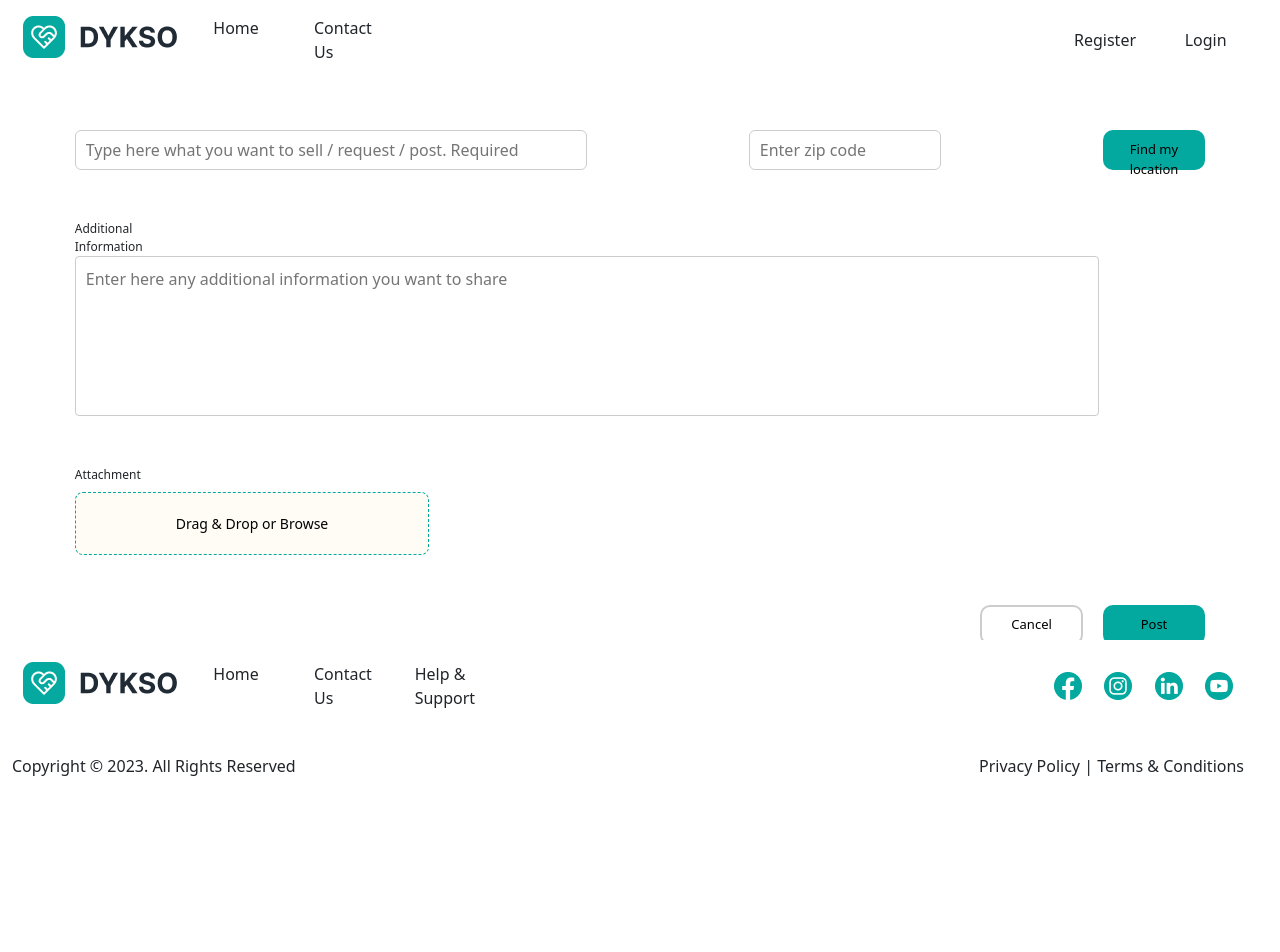
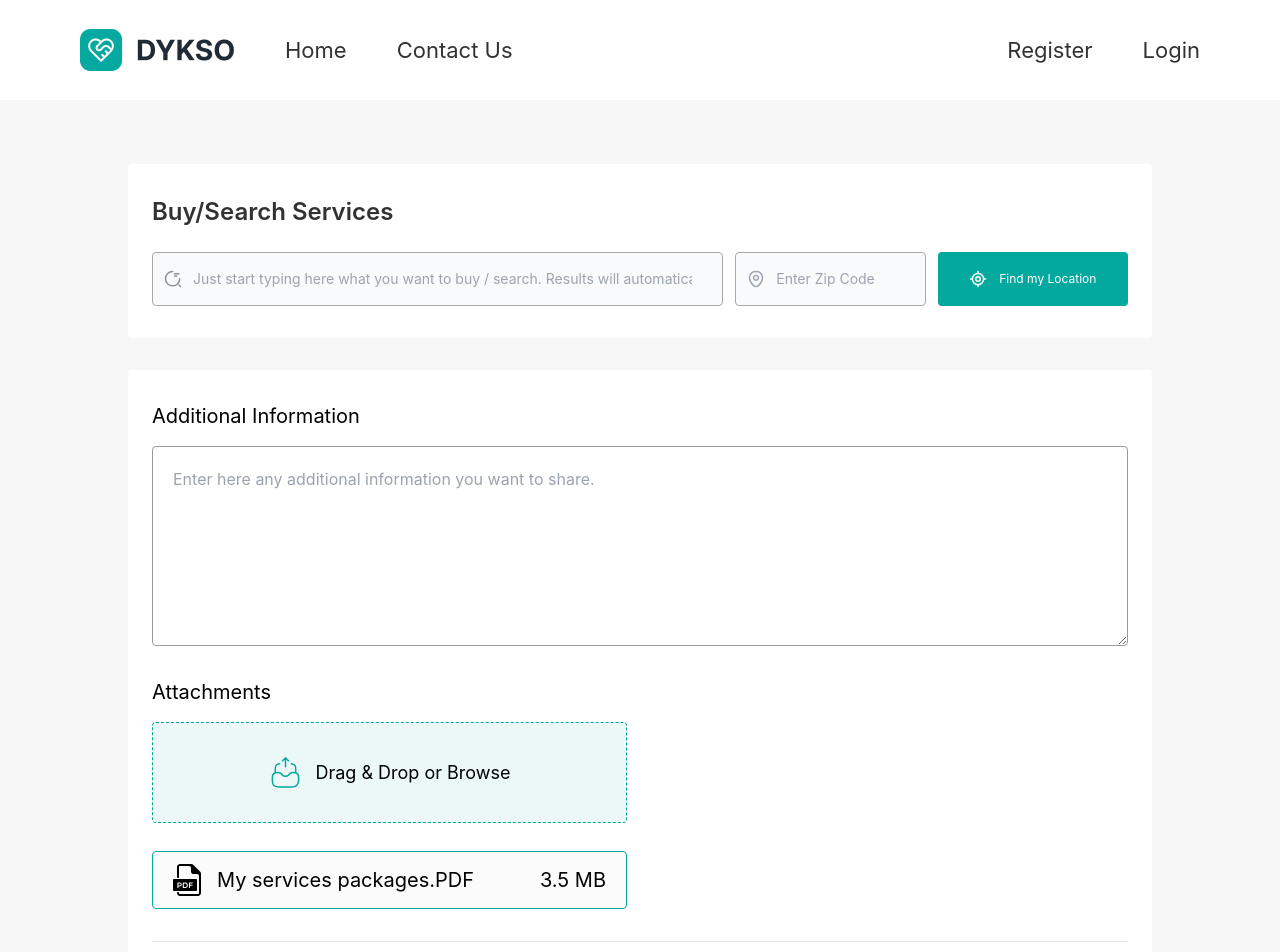
Before and after one commit to masterweb1125/DYKSO-Front-End, a React (Create React App) app: page /sell in a window 1280 px wide. Shown: the top 952 px of the page. Before the commit the page ends 800 px from the top, so only its background shows below. Built offline with nearby package versions, Linux system fonts and the light colour scheme.

Commit message:
error removed

```diff
--- a/package.json
+++ b/package.json
@@ -6,7 +6,8 @@
     "@testing-library/jest-dom": "^5.17.0",
     "@testing-library/react": "^13.4.0",
     "@testing-library/user-event": "^13.5.0",
-
+    "react": "^18.2.0",
+    "react-dom": "^18.2.0",
     "react-icons": "^5.0.1",
     "react-router-dom": "^6.22.1",
     "react-scripts": "5.0.1",
--- a/src/App.js
+++ b/src/App.js
@@ -1,15 +1,10 @@
 import Router from "./router/router";
-import styled from 'styled-components';
-
-const Lay = styled.div`
-  display: flex;
-  flex-direction: row;
-`;
+import Layout from "./Layout/index";
 
 export default function App() {
   return (
-    <Lay>
+    <Layout>
       <Router/>
-    </Lay>
+    </Layout>
   );
 }
--- /dev/null
+++ b/src/component/additional-info/index.jsx
@@ -0,0 +1,51 @@
+import React from "react";
+import uploadIcon from "../../assets/imgs/upload-icon.svg";
+import pdfIcon from "../../assets/imgs/pdf-icon.svg";
+
+const AdditionalInfo = (props) => {
+  const { additionalInfo, setAdditionalInfo } = props;
+
+  return (
+    <section className="bg-white rounded-2xl md:rounded flex flex-col w-full max-w-[80%] mx-8 lg:mx-0 my-4 px-6 py-8 mb-20 ">
+      <h2 className="text-xl mb-4">Additional Information</h2>
+      <textarea
+        className="w-full mb-8 h-[200px] p-5 rounded border border-[#9B9B9B]"
+        value={additionalInfo}
+        placeholder="Enter here any additional information you want to share."
+        onChange={(e) => {
+          setAdditionalInfo(e.target.value);
+        }}
+      />
+
+      <h2 className="text-xl mb-4">Attachments</h2>
+
+      <div className="flex items-center justify-center gap-3 mb-7 max-w-[475px] py-8 bg-[#EBF8F7] border border-dashed border-[#03A89E] rounded cursor-pointer">
+        <img src={uploadIcon} alt="uploadIcon" />
+        <p className="text-lg ">Drag & Drop or Browse</p>
+      </div>
+
+      <div className="flex items-center justify-between gap-3 max-w-[475px] py-3 px-5 bg-[#FBFBFB] border border-[#03A89E] rounded">
+        <div className="flex gap-4 items-center">
+          <img src={pdfIcon} alt="pdfIcon" />
+          <p className="text-xl">My services packages.PDF</p>
+        </div>
+        <p className="text-xl">3.5 MB</p>
+      </div>
+
+      <hr
+        class={"mx-auto my-8 desktop:w-[1320px]  w-full h-[1px] bg-[#E0E0E0] "}
+      />
+
+      <div className="flex gap-3 min-[1050px]:gap-6 self-end">
+        <button className=" w-[160px] min-[1050px]:w-[180px] bg-white rounded text-black font-medium py-[18px] border border-[#3E3E3E]">
+          Cancel
+        </button>
+        <button className=" w-[160px] min-[1050px]:w-[180px] bg-[#03A89E] rounded text-black font-medium py-[18px]">
+          Post
+        </button>
+      </div>
+    </section>
+  );
+};
+
+export default AdditionalInfo;
--- a/src/component/button/index.jsx
+++ b/src/component/button/index.jsx
@@ -7,7 +7,7 @@ const Button = (props) => {
       onClick={handleFunc}
     >
       <img src={icon} alt={text} className="lg:mr-3 mr-0" />
-      <span className="lg:block hidden font-normal text-[#A1ABB3] text-sm">
+      <span className="lg:block hidden font-normal text-[#A1ABB3] text-xs">
         {text}
       </span>
     </button>
--- a/src/component/search-section/index.jsx
+++ b/src/component/search-section/index.jsx
@@ -2,6 +2,7 @@ import React, { useState, useEffect } from "react";
 import SearchIcon from "../../assets/imgs/search.svg";
 import LocationIcon from "../../assets/imgs/location.svg";
 import GpsIcon from "../../assets/imgs/gps.svg";
+import {Link} from "react-router-dom";
 
 const SearchSection = () => {
   const [placeholder, setPlaceholder] = useState(
@@ -57,10 +58,13 @@ const SearchSection = () => {
             />
           </div>
         </div>
-        <button className="border-none bg-custom-green text-white text-xs rounded flex justify-center items-center w-[100%] h-[54px] lg:w-[20%] mt-4 lg:mt-0">
+        <Link
+          className="border-none bg-custom-green text-white text-xs rounded flex justify-center items-center w-[100%] h-[54px] lg:w-[20%] mt-4 lg:mt-0"
+          to="/buy?servicesList=true"
+        >
           <img src={GpsIcon} alt="gps" className="mr-3" />
           Find my Location
-        </button>
+        </Link>
       </div>
     </section>
   );
--- a/src/component/services-list/row/index.jsx
+++ b/src/component/services-list/row/index.jsx
@@ -14,7 +14,7 @@ const ResultsRow = (props) => {
         <Button text={"Chat"} icon={SMSIcon} handleFunc={handleSMSBtn} />
         <Button text={"Email"} icon={EmailIcon} handleFunc={handleEmailBtn} />
         <Button
-          text={"Archive"}
+          text={"Mark for Follow-Up"}
           icon={ArchiveIcon}
           handleFunc={handleArchiveBtn}
         />
--- a/src/index.css
+++ b/src/index.css
@@ -1,3 +1,7 @@
+@tailwind base;
+@tailwind components;
+@tailwind utilities;
+
 body {
   margin: 0;
   font-family: -apple-system, BlinkMacSystemFont, 'Segoe UI', 'Roboto', 'Oxygen',
--- a/src/pages/main/index.jsx
+++ b/src/pages/main/index.jsx
@@ -34,7 +34,7 @@ const Main = () => {
             I’m here to buy/search for something
           </span>
         </Link>
-        <div
+        <Link
           className="lg:w-2/5 p-11 mb-8 lg:mb-0 bg-white h-[290px] rounded-2xl flex justify-center items-center lg:text-4xl text-3xl text-light-black hover:text-white cursor-pointer text-center"
           onMouseEnter={() => handleMouseEnter(1)}
           onMouseLeave={handleMouseLeave}
@@ -45,14 +45,15 @@ const Main = () => {
                 : "none",
             transition: "background-image 0.3s ease",
           }}
+          to="/sell"
         >
           <span className="w-[320px] md:w-[420px] lg:w-[500px]">
             I’m here to Sell/Request/Post something
           </span>
-        </div>
+        </Link>
 
         {/* Second Row of Cards */}
-        <Link
+        <div
           className="lg:w-2/5 lg:mr-10 mb-8 p-11 bg-white h-[290px] rounded-2xl flex justify-center items-center lg:text-4xl text-3xl text-light-black hover:text-white cursor-pointer text-center"
           onMouseEnter={() => handleMouseEnter(2)}
           onMouseLeave={handleMouseLeave}
@@ -63,13 +64,12 @@ const Main = () => {
                 : "none",
             transition: "background-image 0.3s ease",
           }}
-          to="/buy?servicesList=true"
         >
           <span className="w-[320px] md:w-[420px] lg:w-[500px]">
             Not ready for anything just yet? Click here to see what others are
             selling or requesting or have posted in your area
           </span>
-        </Link>
+        </div>
         <div
           className="lg:w-2/5 p-11 mb-8 bg-white h-[290px] rounded-2xl flex justify-center items-center lg:text-4xl text-3xl text-light-black hover:text-white cursor-pointer text-center"
           onMouseEnter={() => handleMouseEnter(3)}
--- /dev/null
+++ b/src/pages/sell/index.jsx
@@ -0,0 +1,19 @@
+import { useState } from "react";
+import SearchSection from "../../component/search-section/index";
+import AdditionalInfo from "../../component/additional-info/index";
+
+const Sell = () => {
+  const [additionalInfo, setAdditionalInfo] = useState([]);
+
+  return (
+    <div className="w-full bg-[#F6F6F6] h-4/5 flex flex-col items-center pt-12">
+      <SearchSection />
+      <AdditionalInfo
+        additionalInfo={additionalInfo}
+        setAdditionalInfo={setAdditionalInfo}
+      />
+    </div>
+  );
+};
+
+export default Sell;
--- a/src/router/router.js
+++ b/src/router/router.js
@@ -1,12 +1,11 @@
 import { BrowserRouter, Routes, Route } from "react-router-dom";
-import Main from "../pages/main";
-import Buy from "../pages/buy";
-import Sell from "../pages/sell";
-import List from "../pages/list";
-import Capture from "../pages/capture";
-import Login from "../pages/login";
-import Register from "../pages/register";
+import Main from "../pages/main/index.jsx";
+import Buy from "../pages/buy/index.jsx";
+import Sell from "../pages/sell/index.jsx";
+import Auth from "../pages/auth";
 import NoPage from "../pages/NoPage";
+import ContactUs from "../pages/contact-us/index.jsx";
+import PrivacyPolicy from "../pages/privacy-policy/inedx.jsx";
 
 export default function Router() {
   return (
@@ -15,10 +14,10 @@ export default function Router() {
         <Route path="/" element={<Main />} />
         <Route path="buy" element={<Buy />} />
         <Route path="sell" element={<Sell />} />
-        <Route path="list" element={<List />} />
-        <Route path="capture" element={<Capture />} />
-        <Route path="login" element={<Login />} />
-        <Route path="register" element={<Register />} />
+        <Route path="login" element={<Auth />} />
+        <Route path="register" element={<Auth />} />
+        <Route path="contact-us" element={<ContactUs />} />
+        <Route path="privacy-policy" element={<PrivacyPolicy />} />
         <Route path="*" element={<NoPage />} />
       </Routes>
     </BrowserRouter>
```
Also changed, not shown: src/assets/imgs/pdf-icon.svg (added), src/assets/imgs/upload-icon.svg (added).
